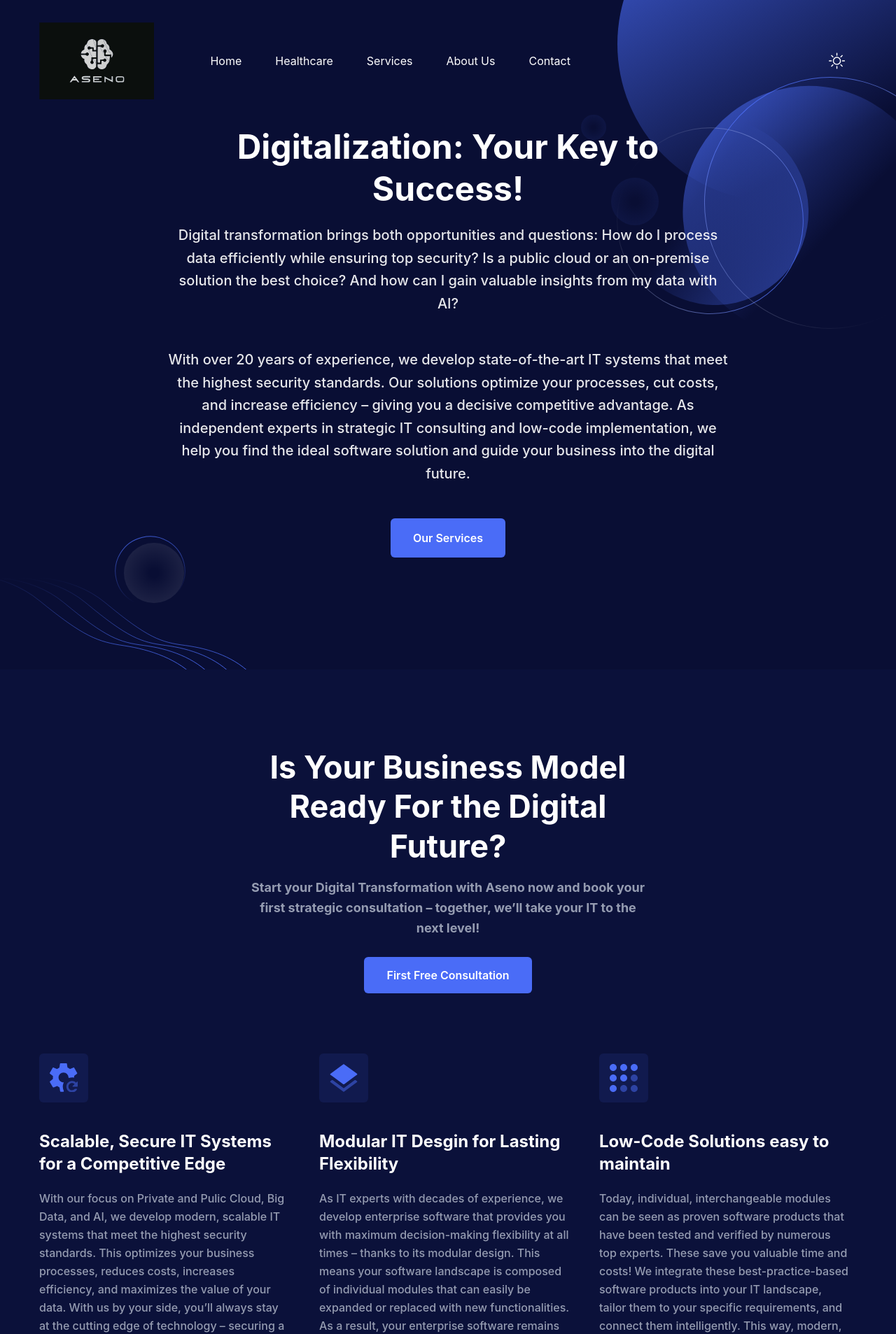
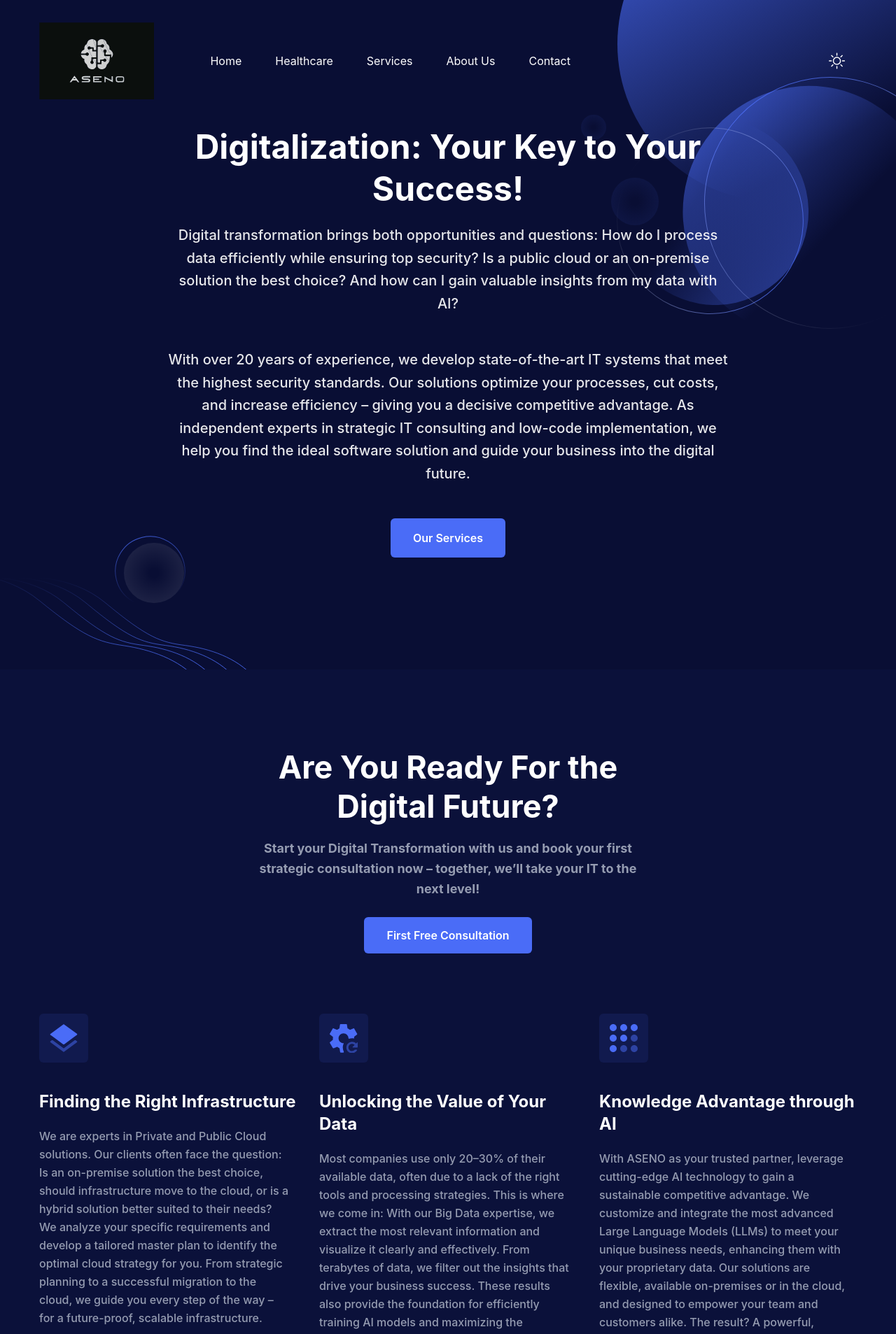
Before and after one commit to aseno-gmbh/aseno-gmbh.github.io, a Next.js app: page / in a window 1280 px wide. Shown: the top 1907 px of the page at 70% size. Built offline with nearby package versions, Linux system fonts and the light colour scheme.

Commit message:
changes made with miricheck :-)

```diff
--- a/app/page.jsx
+++ b/app/page.jsx
@@ -1,12 +1,11 @@
 import Blog from "@/components/Blog";
 import Features from "@/components/Features";
-import servicePrinciplesData from "@/components/Services/ServicePrinciplesData";
-import TitleParagraphButtomSection from "@/components/Common/TitleParagraphButtomSection";
+
 import Hero from "@/components/Hero";
 import Pricing from "@/components/Pricing";
 import Testimonials from "@/components/Testimonials";
-import Brands from "@/components/Brands";
-import Video from "@/components/Video";
+
+import featuresData from "@/components/Features/featuresData";
 
 //import { Inter } from "@next/font/google";
 //const inter = Inter({ subsets: ["latin"] });
@@ -16,9 +15,9 @@ export default function Home() {
     <>
       <Hero />
       <Features
-        title={"Is Your Business Model Ready For the Digital Future?"}
+        title={"Are You Ready For the Digital Future?"}
         paragraph={""}
-        featuresData={servicePrinciplesData}
+        featuresData={featuresData}
       />
       <Testimonials />
       {/* <TitleParagraphButtomSection
--- a/components/Features/featuresData.jsx
+++ b/components/Features/featuresData.jsx
@@ -42,7 +42,7 @@ const featuresData = [
     ),
     title: "Knowledge Advantage through AI",
     paragraph:
-      "With us by your side, you leverage cutting-edge AI technologies for a sustainable competitive edge. Tailored to your specific needs, we evaluate and implement the most advanced Large Language Models (LLM), integrate them with your business data, and provide flexible solutions—either on-premise or in the cloud. The result: a powerful knowledge base that delivers valuable, customized information to your employees and customers alike—whether as generative text modules or through interactive voice agents.",
+      "With ASENO as your trusted partner, leverage cutting-edge AI technology to gain a sustainable competitive advantage. We customize and integrate the most advanced Large Language Models (LLMs) to meet your unique business needs, enhancing them with your proprietary data. Our solutions are flexible, available on-premises or in the cloud, and designed to empower your team and customers alike. The result? A powerful, tailored knowledge base that delivers valuable insights, whether through dynamic text generation or interactive conversational agents.",
   }
 ];
 export default featuresData;
--- a/components/Features/index.jsx
+++ b/components/Features/index.jsx
@@ -16,7 +16,7 @@ const Features = ({
         <SectionTitleWithCallToAction
             title= {title}
             paragraph= {paragraph}
-            ctaText="Start your Digital Transformation with Aseno now and book your first strategic consultation – together, we’ll take your IT to the next level!"
+            ctaText="Start your Digital Transformation with us and book your first strategic consultation now – together, we’ll take your IT to the next level!"
             ctaLink="https://outlook.office365.com/book/bookingsasenode@aseno.de/"
             ctaLinkName={"First Free Consultation"}
             center
--- a/components/Hero/index.jsx
+++ b/components/Hero/index.jsx
@@ -15,7 +15,7 @@ const Hero = () => {
                 data-wow-delay=".2s"
               >
                 <h1 className="mb-5 text-3xl font-bold leading-tight text-black dark:text-white sm:text-4xl sm:leading-tight md:text-5xl md:leading-tight">
-                Digitalization: Your Key to Success!
+                Digitalization: Your Key to Your Success!
                 </h1>
                 <p className="mb-12 text-base font-medium !leading-relaxed text-body-color dark:text-white dark:opacity-90 sm:text-lg md:text-xl">
                 Digital transformation brings both opportunities and questions: How do I process data efficiently while ensuring top security? Is a public cloud or an on-premise solution the best choice? And how can I gain valuable insights from my data with AI?
--- a/components/Hero/index2.jsx
+++ b/components/Hero/index2.jsx
@@ -17,7 +17,7 @@ const HeroAboutUs = () => {
                 About Us
                 </h1>
                 <p className="mb-8 text-base font-medium !leading-relaxed text-body-color dark:text-white dark:opacity-90 sm:text-lg md:text-xl">
-                With over 20 years of experience in the IT industry, we have specialized in Public and Private Cloud, Big Data, and Artificial Intelligence. Our team has successfully completed projects for sectors such as banking, insurance, and public administration. However, our true passion lies in the healthcare sector, as we firmly believe that health is our most valuable asset, and through innovative IT solutions, we can create real value.
+                With over 20 years of experience in the IT industry, we have specialized in Public and Private Cloud, Big Data, and Artificial Intelligence. Our team has successfully completed projects for sectors such as healthcare, banking, insurance and public services. However, our true passion lies in the healthcare sector, as we firmly believe that health is our most valuable asset, and through innovative IT solutions, we can create real value.
                 </p>
                 <p className="mb-0 text-base font-medium !leading-relaxed text-body-color dark:text-white dark:opacity-90 sm:text-lg md:text-xl">
                 What sets us apart as a company is our approach: We do not aim to maximize short-term profits, but rather to build something valuable in the long run. Following the principle of Shared Value, we focus on creating a network of experts, partners, and clients where everyone involved feels comfortable. For us, success means that everyone in the value chain – from employees and partners to customers – truly benefits.
```
